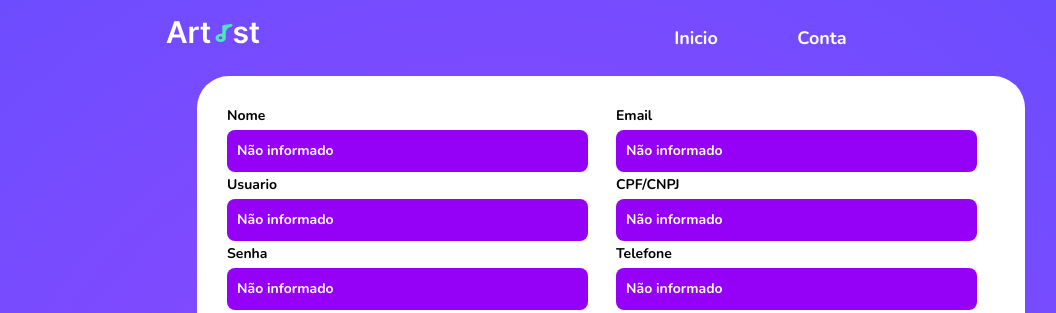
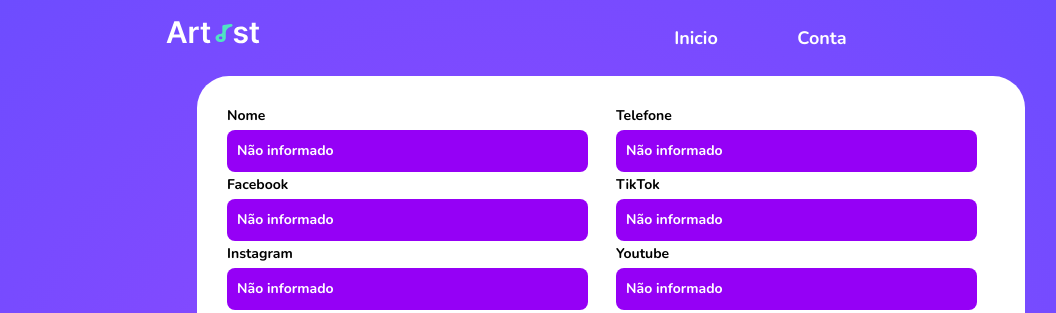
Before and after one commit to Vinicius2407/artistFrontEnd, a React (Vite) app: page /portifolio/1 in a window 1280 px wide. Shown: the top 313 px of the page, without its empty margins (131-1187 px from the left). Built offline with nearby package versions, Linux system fonts and the light colour scheme; no server answers; sample sign-in values are in the browser's storage.

Commit message:
portifolio

```diff
--- a/src/pages/Portifolio/index.tsx
+++ b/src/pages/Portifolio/index.tsx
@@ -46,19 +46,6 @@ export function Portifolio(props: Props) {
                                 value={formUser.name ? formUser.name : ""}
                                 placeholder="Não informado"
                                 className="input" />
-                            <Input
-                                label="Usuario"
-                                id='username'
-                                value={formUser.username ? formUser.username : ""}
-                                placeholder="Não informado"
-                                className="input" />
-                            <Input
-                                label="Senha"
-                                placeholder="Não informado"
-                                type="password"
-                                id='password'
-                                className="input"
-                                value={formUser.password ? formUser.password : ""} />
 
                             {userType != 'organizer' &&
                                 <>
@@ -78,20 +65,6 @@ export function Portifolio(props: Props) {
                             }
                         </div>
                         <div>
-                            <Input
-                                label="Email"
-                                id='email'
-                                value={formUser.email ? formUser.email : ""}
-                                placeholder="Não informado"
-                                className="input"
-                            />
-                            <Input
-                                label="CPF/CNPJ"
-                                placeholder="Não informado"
-                                id='document'
-                                value={formUser.document ? formUser.document : ""}
-                                className="input" />
-
                             <Input
                                 label="Telefone"
                                 placeholder="Não informado"
--- a/src/pages/Portifolio/styles.ts
+++ b/src/pages/Portifolio/styles.ts
@@ -12,7 +12,7 @@ export const CardArtist = styled.div`
     max-height: 55rem;
     max-width: 48rem;
     min-width: 30rem;
-    width: 99%;
+    width: 90%;
     padding: 0 10rem;
     border-radius: 32px;
     background: #FFFFFF;
```
